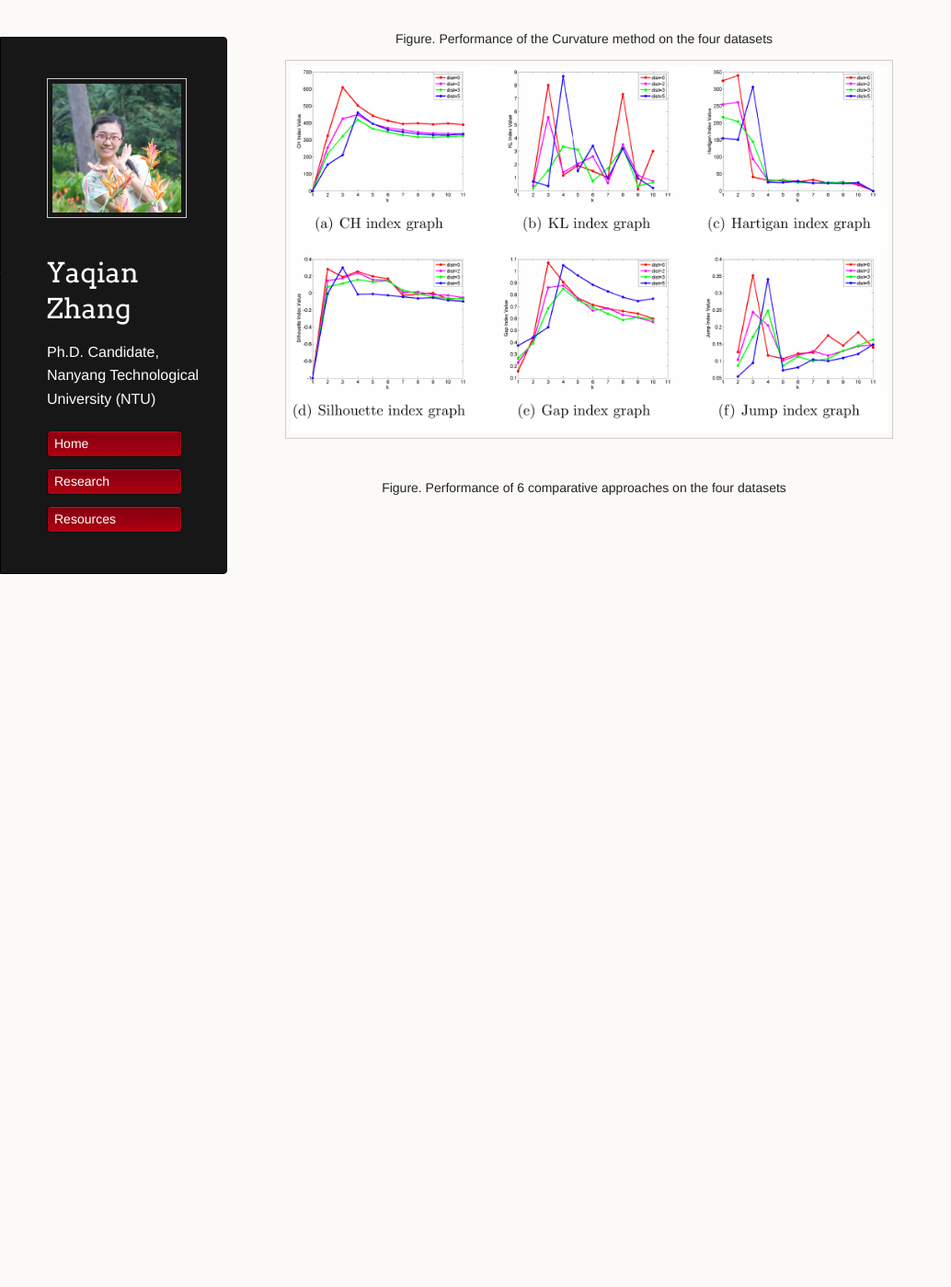
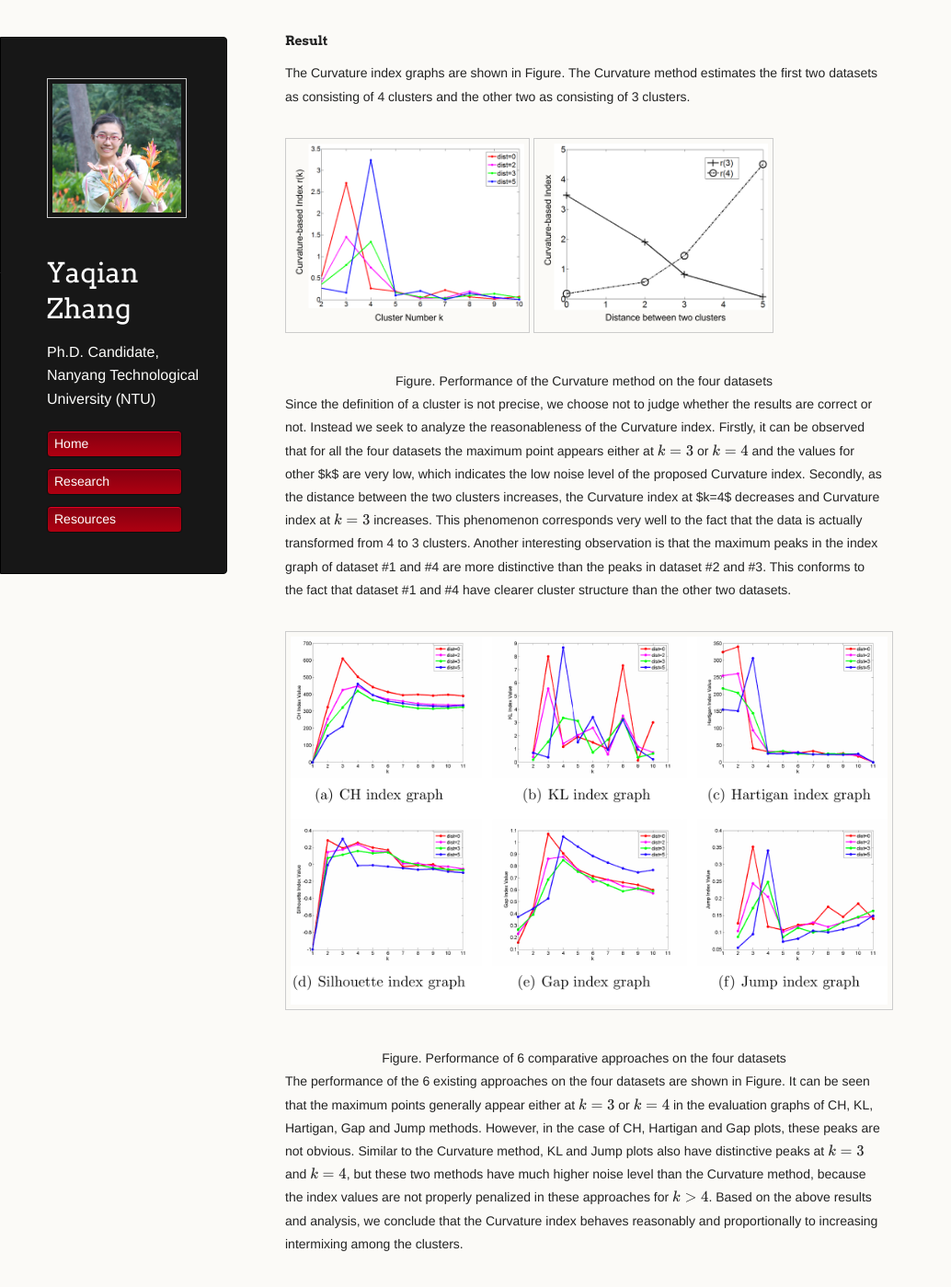
Before and after one commit to YaqianZhang/yaqianzhang.github.io, a Jekyll site: the page built from _posts/2017-05-16-determining-the-number-of-clusters.md, in a window 1280 px wide and 1400 px high, scrolled down 4710 px. Shown: the whole window at 92% size, without its empty margins (0-1034 px from the left). Built offline with Jekyll 4.4.1, drawn with Linux system fonts in a browser that asks for light colours; formulas are drawn with MathJax 3; some of the changed text lies outside the part shown.

Commit message:
Update 2017-05-16-determining-the-number-of-clusters.md

```diff
--- a/_posts/2017-05-16-determining-the-number-of-clusters.md
+++ b/_posts/2017-05-16-determining-the-number-of-clusters.md
@@ -80,15 +80,18 @@
 
 
 ### Compounded Cluster
-Dataset
-<figure>
+#### Dataset
+The last simulation is designed to investigate how the Curvature index value changes when the extent of intermix between the clusters varies. To this end, four Gaussian clusters in two dimensions which are spaced in a square with the side length of 5 are generated. Each cluster has {a standard \color{black}deviation} of 1 in each dimension. Then the intermix between clusters is introduced by moving one cluster closer to another. More specifically, the distance between two clusters is varied from 5 to 0. Figure  presents the datasets with distances equal to 5, 3, 2 and 0. It is clear from the figure that the initial dataset contains 4 clusters and the last one contains 3 clusters. The second and the third ones record the transition from 4 to 3 clusters.
 <img src="/images/curvature_pic/intermix1.png"  height="100" />
 <img src="/images/curvature_pic/intermix2.png"  height="100" />
 <img src="/images/curvature_pic/intermix3.png"  height="100" />
 <img src="/images/curvature_pic/intermix4.png"  height="100" />
 <figcaption style=" text-align: center">Figure. Simulated compounded datasets 1-4 with distances between two clusters at 5, 3, 2, 0 respectively</figcaption>
 </figure>
-Result
+
+#### Result
+
+The Curvature index graphs are shown in Figure. The Curvature method estimates the first two datasets as consisting of 4 clusters and the other two as consisting of 3 clusters.
 
 <figure>
 <img src="/images/curvature_pic/figure8_1.png"  height="200" />
@@ -96,7 +99,11 @@
 <figcaption style=" text-align: center">Figure. Performance of the Curvature method on the four datasets</figcaption>
 </figure>
 
+Since the definition of a cluster is not precise, we choose not to judge whether the results are correct or not. Instead we seek to analyze the reasonableness of the Curvature index. Firstly, it can be observed that for all the four datasets the maximum point appears either at $$k=3$$ or $$k=4$$ and the values for other $k$ are very low, which indicates the low noise level of the proposed Curvature index. Secondly, as the distance between the two clusters increases, the Curvature index at $k=4$ decreases and Curvature index at $$k=3$$ increases. This phenomenon corresponds very well to the fact that the data is actually transformed from 4 to 3 clusters. Another interesting observation is that the maximum peaks in the index graph of dataset #1 and #4 are more distinctive than the peaks in dataset #2 and #3. This conforms to the fact that dataset #1 and #4 have clearer cluster structure than the other two datasets.
+
 <figure>
 <img src="/images/compounded_res.png"  height="400" />
 <figcaption style=" text-align: center">Figure. Performance of 6 comparative approaches on the four datasets</figcaption>
 </figure>
+
+The performance of the 6 existing approaches on the four datasets are shown in Figure. It can be seen that the maximum points generally appear either at $$k=3$$ or $$k=4$$ in the evaluation graphs of CH, KL, Hartigan, Gap and Jump methods. However, in the case of CH, Hartigan and Gap plots, these peaks are not obvious. Similar to the Curvature method, KL and Jump plots also have distinctive peaks at $$k=3$$ and $$k=4$$, but these two methods have much higher noise level than the Curvature method, because the index values are not properly penalized in these approaches for $$k > 4$$. Based on the above results and analysis, we conclude that the Curvature index behaves reasonably and proportionally to increasing intermixing among the clusters.
```
